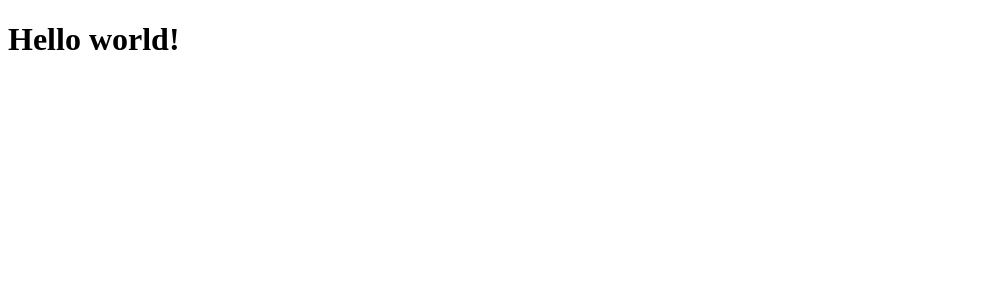
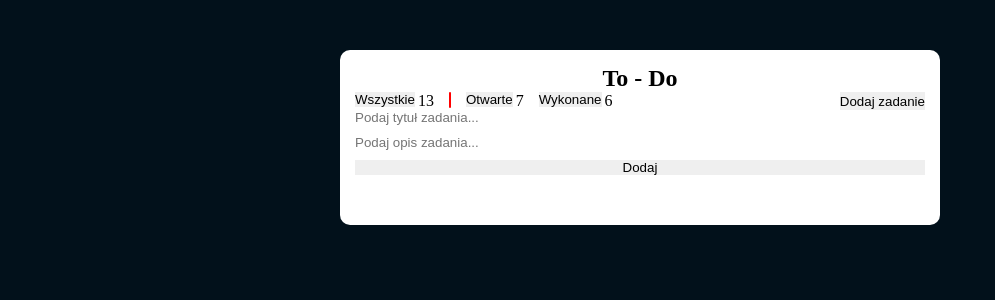
Before and after one commit to bol0o/bit-entry-todo, a Next.js app: page / in a window 1280 px wide. Shown: the top 300 px of the page, without its empty margins (0-995 px from the left). Built offline with nearby package versions, Linux system fonts and the light colour scheme.

Commit message:
Create initial code structure

```diff
--- /dev/null
+++ b/components/MainForm/MainForm.scss
@@ -0,0 +1,44 @@
+.mainForm {
+    &--mainWrapper {
+        background-color: white;
+        max-width: 600px;
+        margin: 0 auto;
+        margin-top: 50px;
+        border-radius: 10px;
+        padding: 15px;
+
+        &__heading {
+            text-align: center;
+        }
+
+        &--upperSectionWrapper {
+            display: flex;
+            justify-content: space-between;
+        }
+
+        &--buttonsListWrapper {
+            display: flex;
+            gap: 15px;
+
+            &__breakLine {
+                width: 2px;
+                height: 90%;
+                background-color: red;
+                border-radius: 10px;
+            }
+        }
+
+        &--selectedButtonWrapper {
+            display: flex;
+            align-items: flex-start;
+            gap: 3px;
+        }
+
+        &--tasksList {
+            margin-top: 35px;
+            display: flex;
+            flex-direction: column;
+            gap: 20px;
+        }
+    }
+}
--- /dev/null
+++ b/components/MainForm/MainForm.tsx
@@ -0,0 +1,55 @@
+'use client';
+
+import React, { useState } from 'react';
+import Task, { TaskProps } from '../Task/Task';
+
+export default function MainForm() {
+    const [tasks, setTasks] = useState([]);
+    const [newTaskName, setNewTaskName] = useState<string>('');
+    const [newTaskDescription, setNewTaskDescription] = useState<string>('');
+
+    return (
+        <section className="mainForm--mainWrapper">
+            <h1 className="mainForm--mainWrapper__heading">To - Do</h1>
+            <div className="mainForm--mainWrapper--upperSectionWrapper">
+                <div className="mainForm--mainWrapper--buttonsListWrapper">
+                    <div className="mainForm--mainWrapper--selectedButtonWrapper">
+                        <button type="button">Wszystkie</button>
+                        <p>13</p>
+                    </div>
+                    <div className="mainForm--mainWrapper--buttonsListWrapper__breakLine" />
+                    <div className="mainForm--mainWrapper--selectedButtonWrapper">
+                        <button type="button">Otwarte</button>
+                        <p>7</p>
+                    </div>
+                    <div className="mainForm--mainWrapper--selectedButtonWrapper">
+                        <button type="button">Wykonane</button>
+                        <p>6</p>
+                    </div>
+                </div>
+                <button type="button">Dodaj zadanie</button>
+            </div>
+            <div style={{ display: 'flex', flexDirection: 'column', gap: 10 }}>
+                <input
+                    type="text"
+                    placeholder="Podaj tytuł zadania..."
+                    value={newTaskName}
+                    onChange={(e) => setNewTaskName(e.target.value)}
+                />
+                <input
+                    type="text"
+                    placeholder="Podaj opis zadania..."
+                    value={newTaskDescription}
+                    onChange={(e) => setNewTaskDescription(e.target.value)}
+                />
+                <button type="button">
+                    Dodaj
+                </button>
+            </div>
+            <div className="mainForm--mainWrapper--tasksList">
+                { }
+
+            </div>
+        </section>
+    );
+}
--- /dev/null
+++ b/components/Task/Task.scss
@@ -0,0 +1,8 @@
+.task {
+    &--mainWrapper {
+        border: 1px solid red;
+        display: flex;
+        justify-content: space-between;
+        padding: 12px;
+    }
+}
--- /dev/null
+++ b/components/Task/Task.tsx
@@ -0,0 +1,21 @@
+import React from 'react';
+
+export interface TaskProps {
+    title: string,
+    description: string,
+}
+
+export default function Task({ title, description }: TaskProps) {
+    return (
+        <div className="task--mainWrapper">
+            <div>
+                <div>
+                    <p>{title}</p>
+                    <p>{description}</p>
+                </div>
+                <button type="button">Usuń</button>
+            </div>
+            <input type="checkbox" />
+        </div>
+    );
+}
--- a/src/app/layout.tsx
+++ b/src/app/layout.tsx
@@ -1,7 +1,10 @@
+import React from 'react';
+import '../../sass/globals.scss';
+
 export const metadata = {
-  title: 'Next.js',
-  description: 'Generated by Next.js',
-}
+    title: 'To-Do',
+    description: 'Zadanie rekrutacyjne do BIT Webu :)',
+};
 
 export default function RootLayout({
     children,
@@ -12,5 +15,5 @@ export default function RootLayout({
         <html lang="en">
             <body>{children}</body>
         </html>
-  )
+    );
 }
--- a/src/app/page.tsx
+++ b/src/app/page.tsx
@@ -1,7 +1,10 @@
+import React from 'react';
+import MainForm from '../../components/MainForm/MainForm';
+
 export default function Home() {
-  return (
-    <>
-        <h1>Hello world!</h1>
-    </>
-  );
+    return (
+        <main>
+            <MainForm />
+        </main>
+    );
 }
```
Lines whose indentation alone changed are shown as unchanged.
